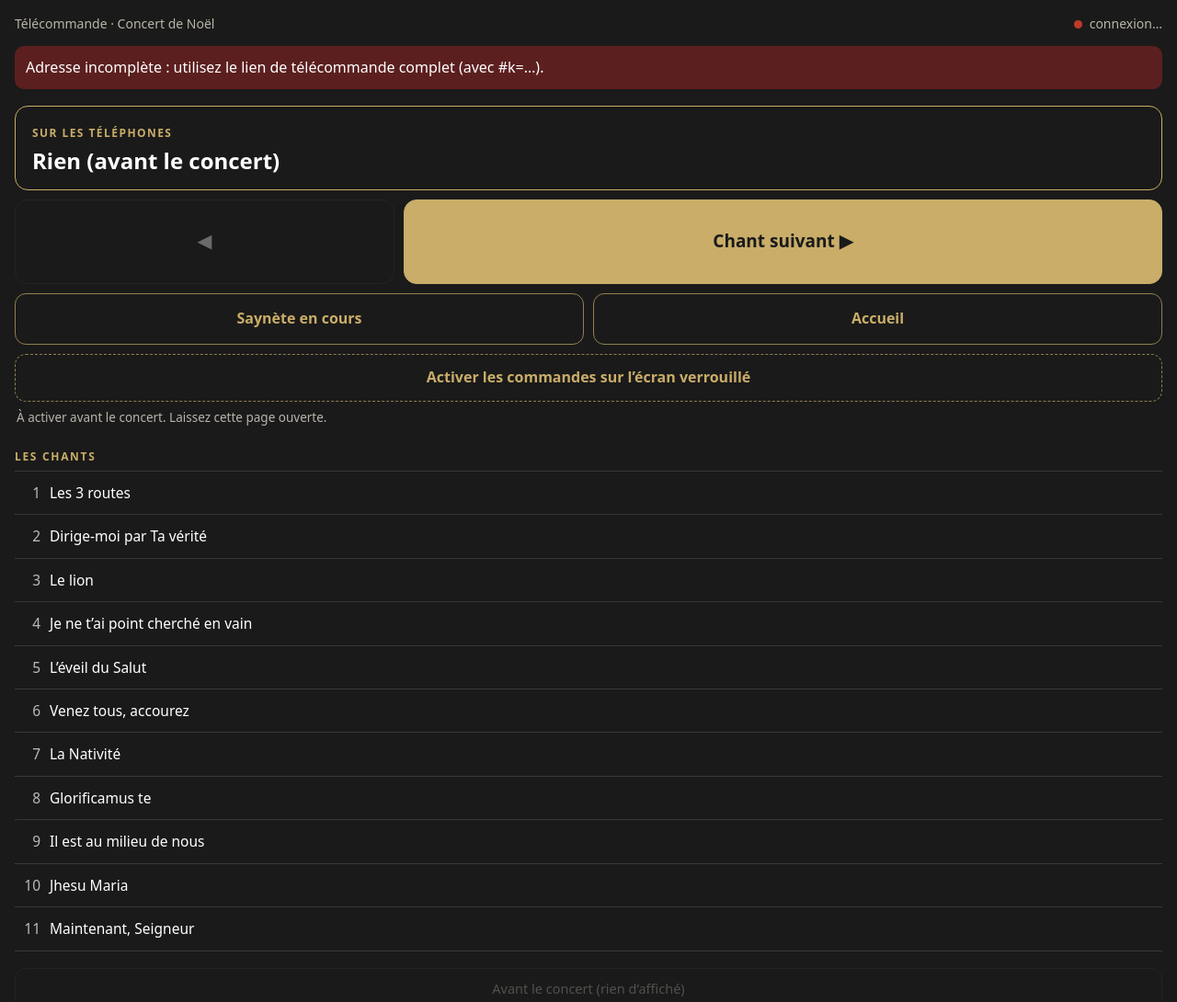
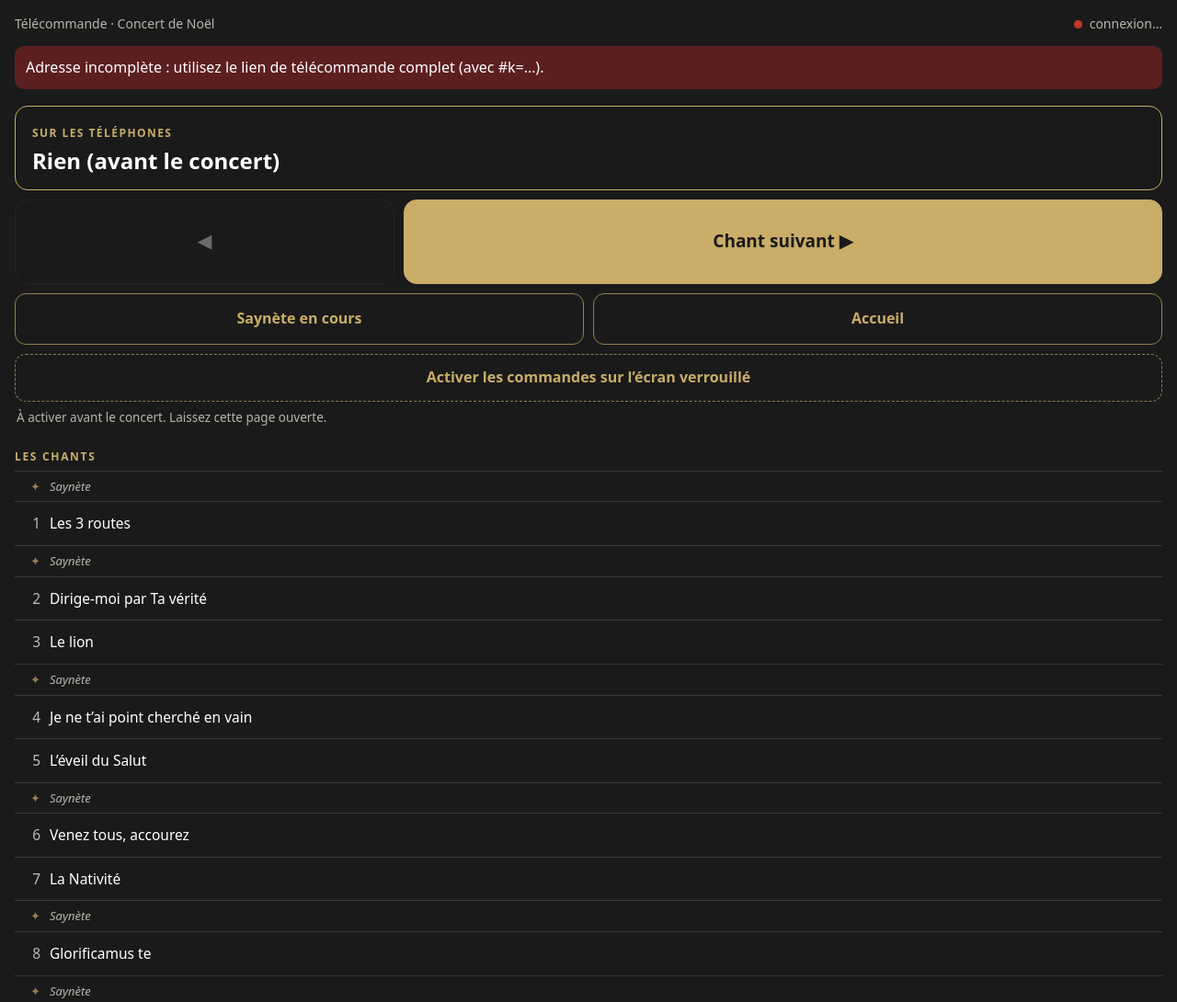
Before and after one commit to Cyprdu/ch-ur-scout-, a plain HTML site: page telecommande.html in a window 1280 px wide. Shown: the top 1090 px of the page at 92% size. Drawn offline with Linux system fonts and the light colour scheme; no server answers.

Commit message:
Télécommande : saynètes intégrées à l'ordre de la soirée ; « Saynète en cours » côté public
Co-Authored-By: Claude Opus 5.5 <noreply@anthropic.com>

```diff
--- a/precache.js
+++ b/precache.js
@@ -95,7 +95,7 @@ self.PRECACHE = {
 "noel/pochette-512.jpg": "f3ad1f9806",
 "noel/pochette.jpg": "149d7b30ba",
 "noel/programme.js": "811b513d00",
-"paroles.html": "5ce8bc88b7",
+"paroles.html": "a16b540dbb",
 "paroles/live.js": "2482232e7f",
 "paroles/textes.js": "4cb6ed4dae"
 };
--- a/telecommande.html
+++ b/telecommande.html
@@ -34,6 +34,8 @@ button:disabled { opacity: .35; }
 h2 { margin: 24px 0 6px; font-size: 12px; font-weight: 600; letter-spacing: .14em; text-transform: uppercase; color: var(--or); }
 ol { list-style: none; padding: 0; margin: 0; border-top: 1px solid var(--line); }
 ol button { display: flex; gap: 10px; width: 100%; text-align: left; padding: 12px 6px; border-bottom: 1px solid var(--line); font-size: 15.5px; }
+ol button.sy { padding: 7px 6px; font-size: 13px; color: var(--mut); font-style: italic; }
+ol button.sy span:first-child { color: var(--or); font-style: normal; }
 ol button.on { color: #1a1a1a; background: var(--or); border-radius: 8px; font-weight: 600; }
 ol span:first-child { width: 22px; flex: none; text-align: right; opacity: .7; }
 .reset { display: block; width: 100%; margin-top: 18px; min-height: 46px; border-radius: 12px; border: 1px solid var(--line); color: var(--mut); font-size: 14.5px; }
@@ -95,14 +97,27 @@ window.liveConnect = function (onEtat) {
   const K = new URLSearchParams(location.hash.slice(1)).get('k') || '';
   let cur = -1, sending = false, want = null, lockOn = false, lastAct = '';
 
+  // ordre de la soirée : S = saynète (100 + n° du chant qui la précède), puis les chants
+  const S = n => 100 + n;
+  const PLAYLIST = [S(0), 1, S(1), 2, 3, S(3), 4, 5, S(5), 6, 7, S(7), 8, S(8), 9, S(9), 10, 11];
   const dernier = i => { const e = etatDe(i); return e.chant || e.apres || 0; };   // dernier chant atteint
-  const nextOf = i => Math.min(N, dernier(i) + 1);
-  const prevOf = i => { const e = etatDe(i); return e.chant ? Math.max(1, e.chant - 1) : e.apres ? e.apres : i; };
+  function nextOf(i) {
+    const k = PLAYLIST.indexOf(i);
+    if (k >= 0) return PLAYLIST[Math.min(k + 1, PLAYLIST.length - 1)];
+    if (i <= 0) return PLAYLIST[0];
+    return Math.min(N, dernier(i) + 1);   // saynète ajoutée à la main : on reprend au chant suivant
+  }
+  function prevOf(i) {
+    const k = PLAYLIST.indexOf(i);
+    if (k > 0) return PLAYLIST[k - 1];
+    if (k === 0 || i <= 0) return i;
+    return dernier(i) || i;
+  }
   const titre = n => `${n}. ${NOEL[n - 1].titre}`;
   function name(i) {
     const e = etatDe(i);
     if (e.chant) return titre(e.chant);
-    if (e.saynete) return 'Saynète (entre deux chants)';
+    if (e.saynete) return 'Saynète';
     if (e.accueil) return 'Accueil · « Bienvenue »';
     return 'Rien (avant le concert)';
   }
@@ -110,15 +125,17 @@ window.liveConnect = function (onEtat) {
   function render() {
     const e = etatDe(cur);
     $('curT').textContent = name(cur);
-    $('list').innerHTML = NOEL.map((s, k) => `<li><button data-n="${k + 1}" class="${e.chant === k + 1 ? 'on' : ''}"><span>${k + 1}</span><span>${s.titre}</span></button></li>`).join('');
-    $('prevB').disabled = !(e.chant > 1 || e.apres);
-    $('nextB').disabled = dernier(cur) >= N && !e.saynete && e.chant === N;
+    $('list').innerHTML = PLAYLIST.map(i => (i >= 100
+      ? `<li><button data-i="${i}" class="sy${i === cur ? ' on' : ''}"><span>✦</span><span>Saynète</span></button></li>`
+      : `<li><button data-i="${i}" class="${i === cur ? 'on' : ''}"><span>${i}</span><span>${NOEL[i - 1].titre}</span></button></li>`)).join('');
+    $('prevB').disabled = prevOf(cur) === cur;
+    $('nextB').disabled = nextOf(cur) === cur;
     $('sayB').className = e.saynete ? 'on' : ''; $('accB').className = e.accueil ? 'on' : '';
     $('resetB').disabled = cur < 0;
     if ('mediaSession' in navigator) {
       navigator.mediaSession.metadata = new MediaMetadata({
         title: name(cur),
-        artist: '⏭ ' + (dernier(cur) >= N && e.chant === N ? 'fin' : titre(nextOf(cur))),
+        artist: '⏭ ' + (nextOf(cur) === cur ? 'fin' : name(nextOf(cur))),
         album: 'Télécommande · Concert de Noël',
         artwork: [{ src: new URL('noel/pochette-512.jpg', location.href).href, sizes: '512x512', type: 'image/jpeg' }],
       });
@@ -151,7 +168,7 @@ window.liveConnect = function (onEtat) {
   $('sayB').onclick = () => send(100 + dernier(cur));
   $('accB').onclick = () => send(0);
   $('resetB').onclick = () => { if (confirm('Revenir à « avant le concert » ? Plus rien ne sera affiché comme en cours.')) send(-1); };
-  $('list').onclick = e => { const b = e.target.closest('button'); if (b && confirm('Passer au chant « ' + titre(+b.dataset.n) + ' » ?')) send(+b.dataset.n); };
+  $('list').onclick = e => { const b = e.target.closest('button'); if (b && confirm('Passer à « ' + name(+b.dataset.i) + ' » ?')) send(+b.dataset.i); };
 
   // écran verrouillé : un long son silencieux fait apparaître les commandes ⏮ ⏭ du téléphone
   const DUREE = 600;
```
Also changed, not shown: paroles.html (+1 -1 lines).
